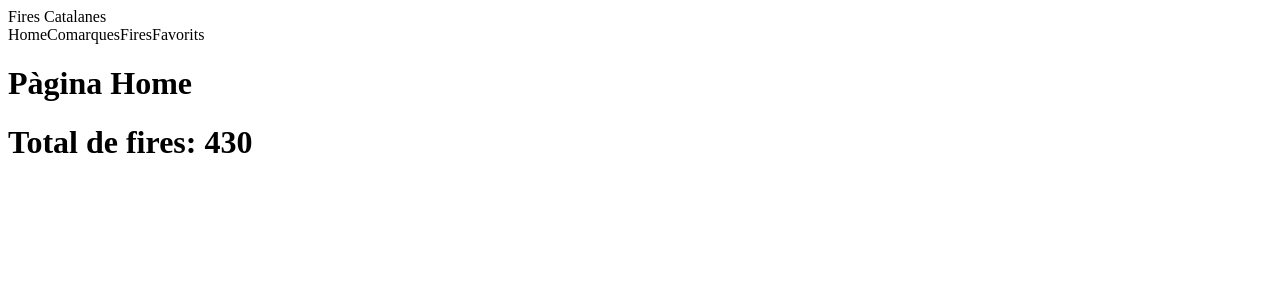
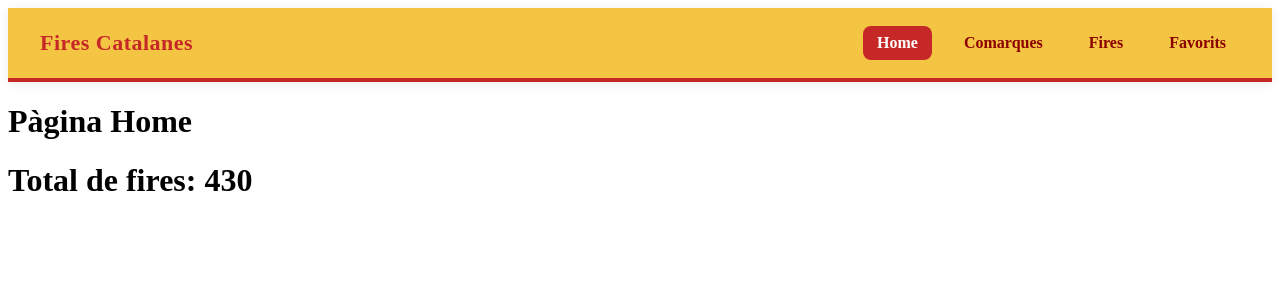
Before and after one commit to Akram1151/fires-catalanes, an Angular app: page / in a window 1280 px wide. Shown: the top 300 px of the page. Built offline with nearby package versions, Linux system fonts and the light colour scheme.

Commit message:
feat: header funcional

```diff
--- a/src/app/view/layout/header/header.css
+++ b/src/app/view/layout/header/header.css
@@ -0,0 +1,39 @@
+.header {
+  display: flex;
+  justify-content: space-between;
+  align-items: center;
+  padding: 18px 32px;
+  background: #f4c542;
+  border-bottom: 4px solid #c62828;
+  box-shadow: 0 2px 10px rgba(0, 0, 0, 0.08);
+}
+
+.logo {
+  font-size: 22px;
+  font-weight: 700;
+  color: #c62828;
+  letter-spacing: 0.5px;
+}
+
+.nav {
+  display: flex;
+  gap: 18px;
+}
+
+.nav a {
+  text-decoration: none;
+  color: #8b0000;
+  font-weight: 600;
+  padding: 8px 14px;
+  border-radius: 8px;
+  transition: 0.2s ease;
+}
+
+.nav a:hover {
+  background: rgba(198, 40, 40, 0.12);
+}
+
+.nav a.active {
+  background: #c62828;
+  color: white;
+}
--- a/src/app/view/layout/header/header.html
+++ b/src/app/view/layout/header/header.html
@@ -1,12 +1,23 @@
-<header>
+<header class="header">
   <div class="logo">
     Fires Catalanes
   </div>
 
-  <nav>
-    <a routerLink="/">Home</a>
-    <a routerLink="/comarques">Comarques</a>
-    <a routerLink="/fires">Fires</a>
-    <a routerLink="/favorits">Favorits</a>
+  <nav class="nav">
+    <a routerLink="/" routerLinkActive="active" [routerLinkActiveOptions]="{ exact: true }">
+      Home
+    </a>
+
+    <a routerLink="/comarques" routerLinkActive="active">
+      Comarques
+    </a>
+
+    <a routerLink="/fires" routerLinkActive="active">
+      Fires
+    </a>
+
+    <a routerLink="/favorits" routerLinkActive="active">
+      Favorits
+    </a>
   </nav>
 </header>
--- a/src/app/view/layout/header/header.ts
+++ b/src/app/view/layout/header/header.ts
@@ -1,8 +1,9 @@
 import { Component } from '@angular/core';
+import { RouterModule } from '@angular/router';
 
 @Component({
   selector: 'app-header',
-  imports: [],
+  imports: [RouterModule],
   templateUrl: './header.html',
   styleUrl: './header.css',
 })
```
